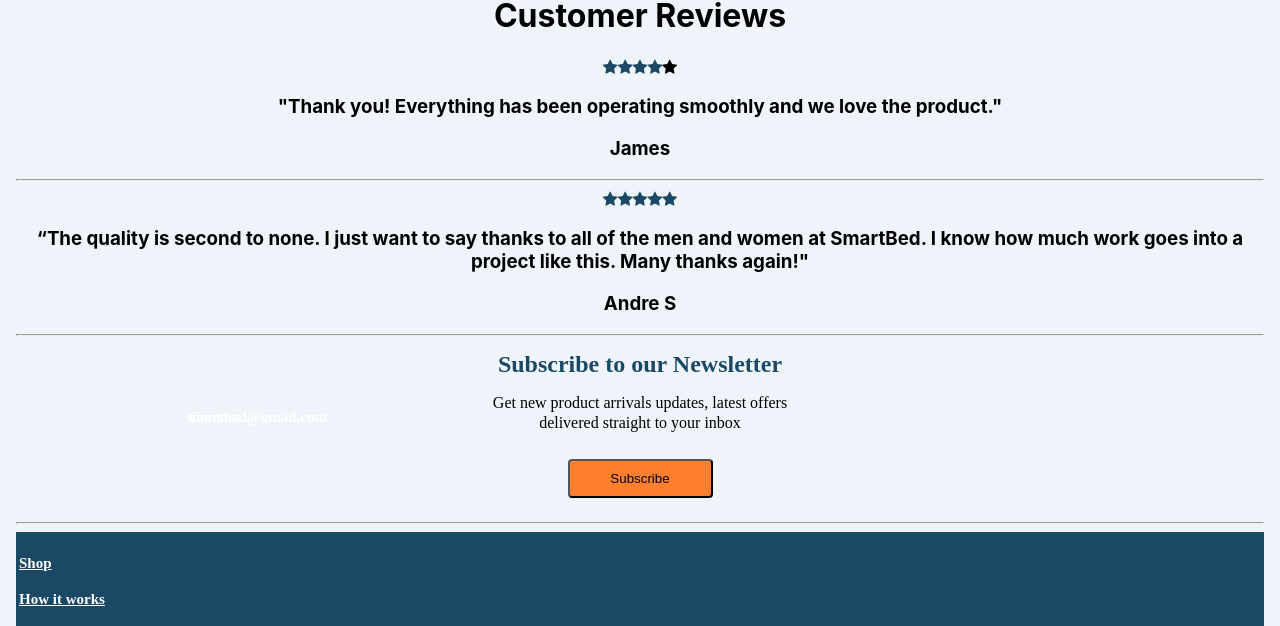
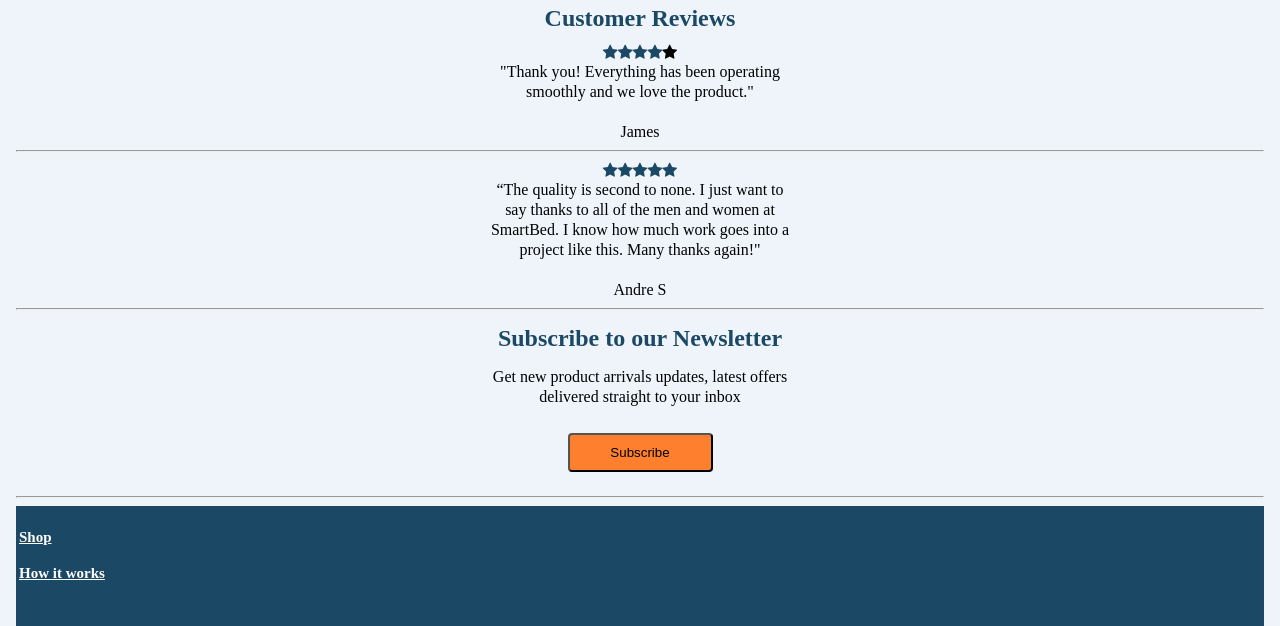
Before and after one commit to karandwivedi94/autobeds, a React app in the folder smart-bed/: page / in a window 1280 px wide. Shown: the part 1441-2067 px from the top of the page. Built offline with nearby package versions, Linux system fonts and the light colour scheme; no server answers.

Commit message:
styled review section and gif

```diff
--- a/smart-bed/src/Components/CustomerReviews.js
+++ b/smart-bed/src/Components/CustomerReviews.js
@@ -9,24 +9,26 @@ class CustomerReviews extends Component{
 
     render(){
         return(<div>
-             <h1> Customer Reviews </h1>
-             <span class="fa fa-star checked"></span>
-<span class="fa fa-star checked"></span>
-<span class="fa fa-star checked"></span>
-<span class="fa fa-star checked"></span>
-<span class="fa fa-star"></span>
+             <h2>Customer Reviews</h2>
+             <span className="fa fa-star checked"></span>
+<span className="fa fa-star checked"></span>
+<span className="fa fa-star checked"></span>
+<span className="fa fa-star checked"></span>
+<span className="fa fa-star"></span>
 
 <h3> "Thank you! Everything has been operating smoothly and we love the product." </h3>
+< br/
+ >
 <h3>James</h3>
 <hr></hr>
-<span class="fa fa-star checked"></span>
-<span class="fa fa-star checked"></span>
-<span class="fa fa-star checked"></span>
-<span class="fa fa-star checked"></span>
-<span class="fa fa-star checked"></span>
+<span className="fa fa-star checked"></span>
+<span className="fa fa-star checked"></span>
+<span className="fa fa-star checked"></span>
+<span className="fa fa-star checked"></span>
+<span className="fa fa-star checked"></span>
 
 <h3> “The quality is second to none. I just want to say thanks to all of the men and women at SmartBed. I know how much work goes into a project like this. Many thanks again!" </h3>
-<h3>Andre S</h3>
+<h3 className="author" >Andre S</h3>
 
 </div>
         )
--- a/smart-bed/src/Components/NewsletterIndex.js
+++ b/smart-bed/src/Components/NewsletterIndex.js
@@ -17,8 +17,6 @@ class NewsletterIndex extends Component{
 
              <div id = "footerRight">
 
-            <h4>Contact</h4>
-            <h4>smartbed@gmail.com</h4>
              </div>
 
              </div>
--- a/smart-bed/src/Components/VideoPanel.js
+++ b/smart-bed/src/Components/VideoPanel.js
@@ -20,7 +20,7 @@ class VideoPanel extends Component{
                 </h3>
 
             </div>
-            <img className= "bedGif" src="/bedGif.gif" alt="Image of a bed with EZ Bed branding" />
+            <img className= "bedGif" src="/bedGif.gif" alt="Image of a bed with EZ Bed branding"  />
             </div>
         )
     }
--- a/smart-bed/src/Components/home.css
+++ b/smart-bed/src/Components/home.css
@@ -135,10 +135,14 @@ header .subscribeButton a:hover{
 
 .videoPanel{
     width: 100%;
+
+}
+.bedGif {
+	margin-top: 22px;
 }
 
 #video-section h1 {
-	/* position: absolute; */
+
     text-align: center;
 	width: 302px;
 	height: 29px;
@@ -170,16 +174,16 @@ header .subscribeButton a:hover{
 	text-align: center;
 	color: #000000;
 	margin: 0 auto;
+	margin-top: 7px;
 
 }
 
 #video-section button {
-	/* position: absolute; */
-    /* text-align: center; */
 	width: 145px;
 	height: 39px;
 	left: 113px;
 	margin: 0 auto;
+	margin-top: 22px;
 	background: #FE7F2D;
 	border-radius: 4px;
 
@@ -483,23 +487,6 @@ border-radius: 4px;
 	margin-bottom: 16px;
 
 }
-#footerRight h4 {
-	position: absolute;
-	width: 54px;
-	height: 18px;
-	left: 186px;
-	top: 1829px;
-	font-family: 'Urbanist';
-	font-style: normal;
-	font-weight: 600;
-	font-size: 15px;
-	line-height: 18px;
-	color: #FFFFFF;
-	text-align: right;
-
-}
-
-
 
 /* .videoPanel{
     margin: 0 auto;
@@ -512,15 +499,53 @@ border-radius: 4px;
   .customerReviews{
     margin: 0 auto;
     max-width: 100%;
+	margin-top: 7px;
   }
+  .customerReviews h2 {
+
+width: 199px;
+height: 29px;
+left: 86px;
+top: 1113px;
+font-family: 'Urbanist';
+font-style: normal;
+font-weight: 700;
+font-size: 24px;
+line-height: 29px;
+margin: 0 auto;
+color: #1B4965;
+margin-bottom: 9px;
+
+  }
+  .customerReviews h3 {
+
+width: 304px;
+left: 30px;
+top: 1229px;
+font-family: 'Source Sans Pro';
+font-style: normal;
+font-weight: 400;
+font-size: 16px;
+line-height: 20px;
+text-align: center;
+margin: 0 auto;
+color: #000000;
+
+
+  }
+  h3.author {
+	margin-top: 20px;
+	display: inline-block;
+  }
+
 
 
   .newsletterIndex{
     background-color: #1B4965;
-    width: 100%;
-height: 136px;
-left: 0px;
-top: 1809px;
+	width: 100%;
+	height: 136px;
+	left: 0px;
+	top: 1809px;
   }
 
 .newsletterIndex .footerLeft{
@@ -550,18 +575,3 @@ text-decoration-line: underline;
     padding: 3px;
 
 }
-.newsletterIndex .footerRight h4 {
-position: absolute;
-width: 54px;
-height: 18px;
-left: 186px;
-top: 1829px;
-text-align: right;
-font-family: 'Urbanist';
-font-style: normal;
-font-weight: 600;
-font-size: 15px;
-line-height: 18px;
-
-color: #FFFFFF;
-}
```
